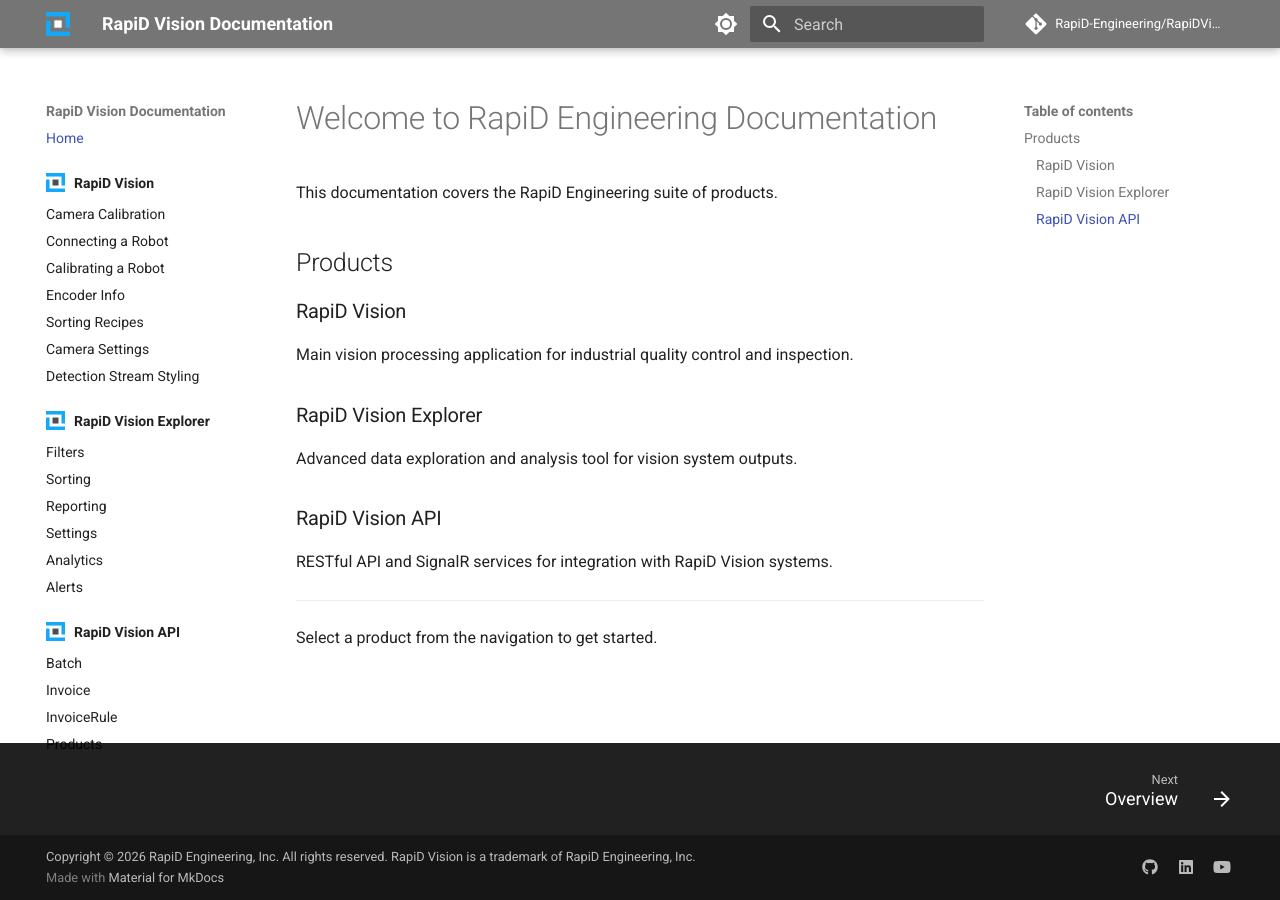
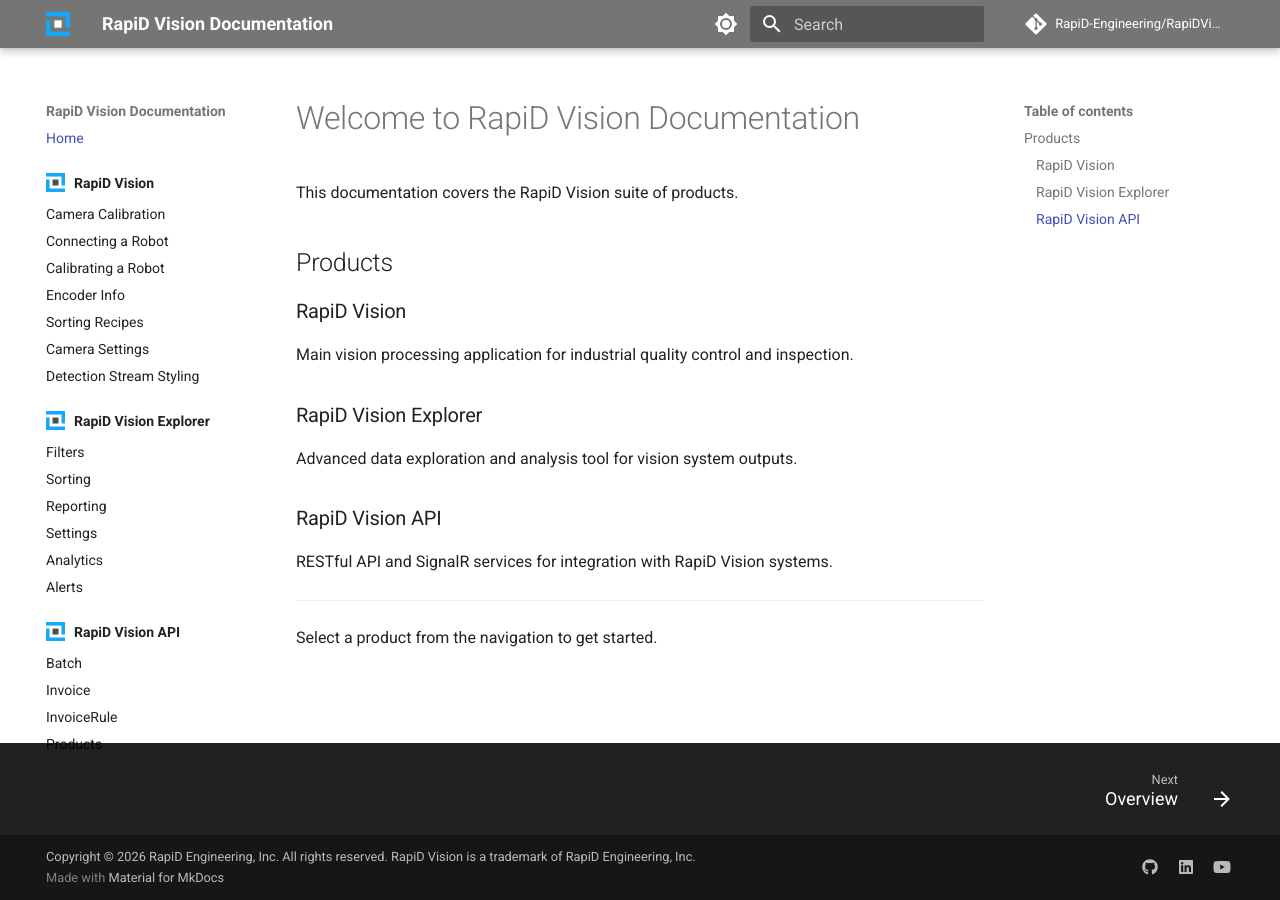
Before and after one commit to RapiD-Engineering/RapiDVision.Docs, an MkDocs documentation site: the page built from docs/index.md, in a window 1280 px wide. Built offline with MkDocs 1.6.1 and Material for MkDocs 9.7.7, drawn with Linux system fonts in a browser that asks for light colours; some web fonts are replaced; comment, search, counter and statistics services are not loaded.

Commit message:
Update index.md

```diff
--- a/docs/index.md
+++ b/docs/index.md
@@ -1,6 +1,6 @@
-# Welcome to RapiD Engineering Documentation
+# Welcome to RapiD Vision Documentation
 
-This documentation covers the RapiD Engineering suite of products.
+This documentation covers the RapiD Vision suite of products.
 
 ## Products
 
```
